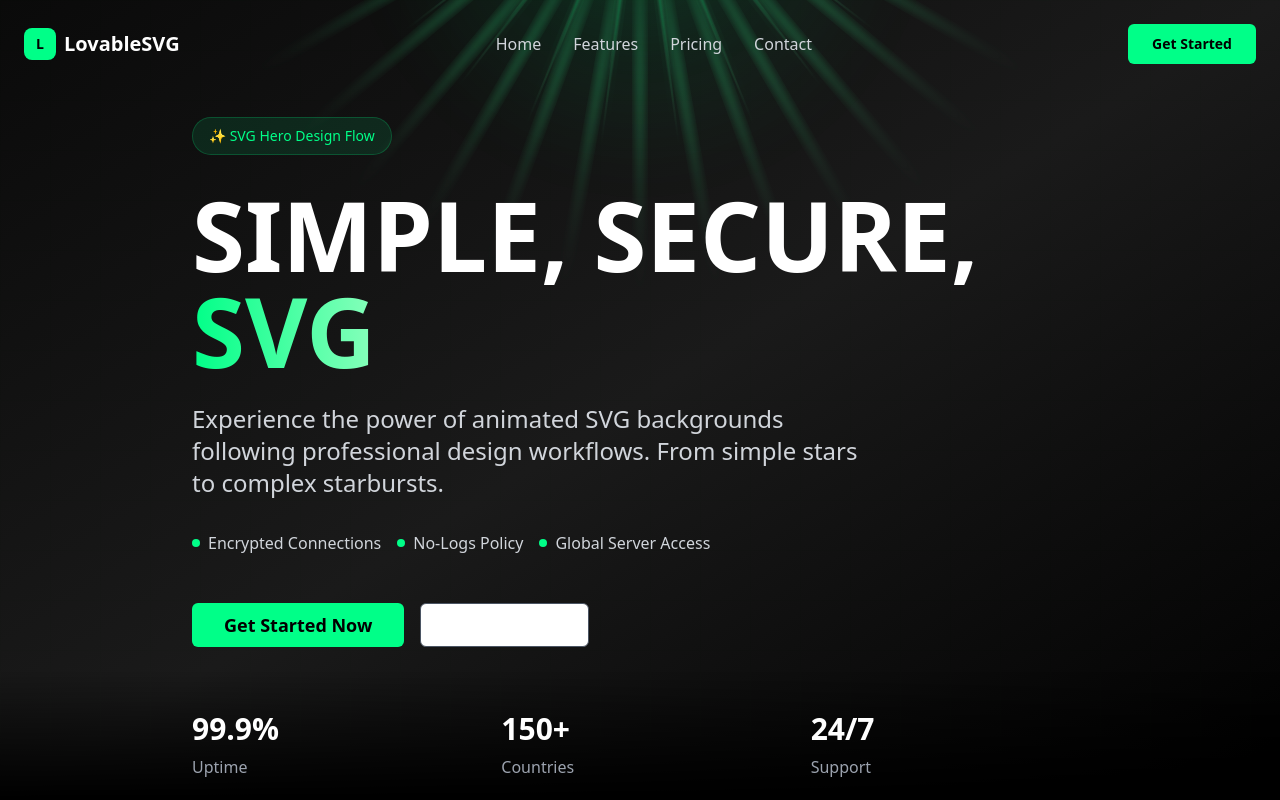
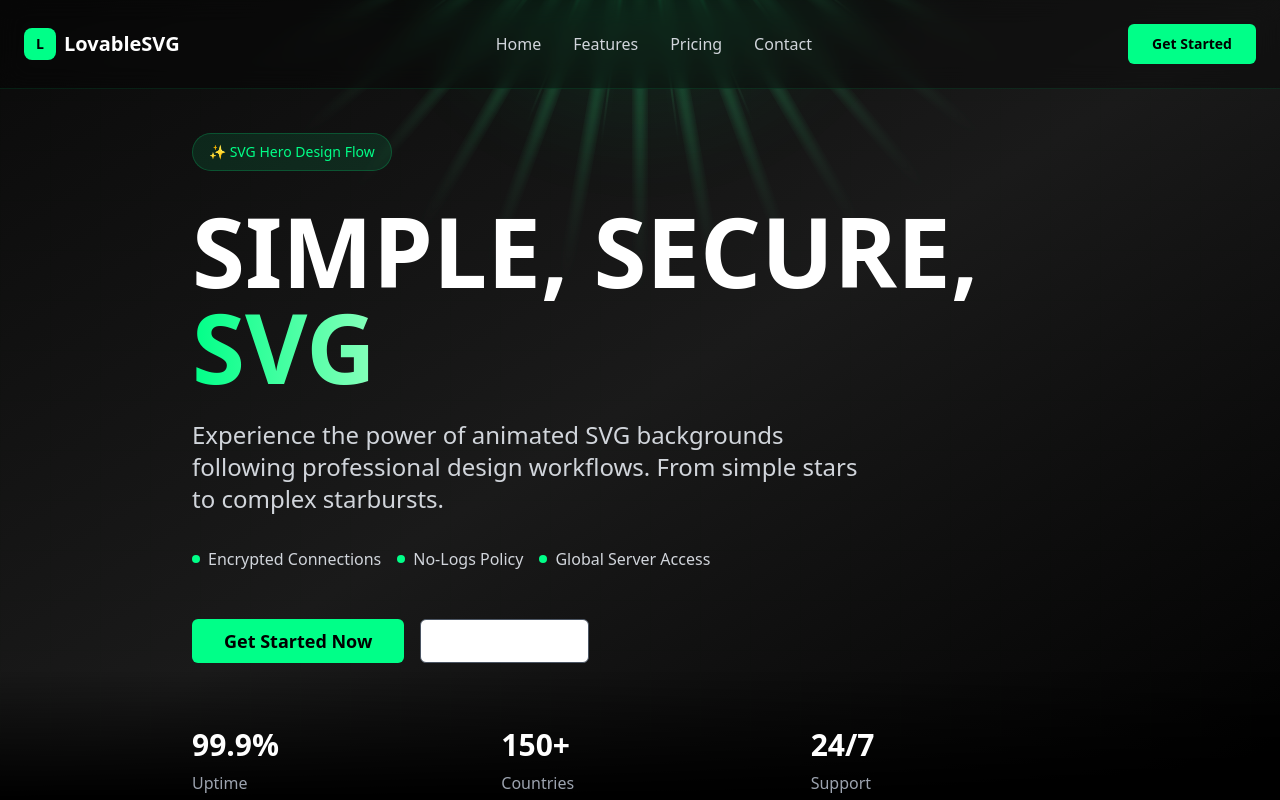
Before and after one commit to benjamintumwesigye/arxcess-website, a React (Vite) app: page / in a window 1280 px wide. Shown: the top 800 px of the page. Built offline with nearby package versions, Linux system fonts and the light colour scheme.

Commit message:
Fix: Sticky header with blur effect
Implement a sticky header that floats on scroll with a blurred, transparent background, ensuring content visibility.

```diff
--- a/src/components/Hero.tsx
+++ b/src/components/Hero.tsx
@@ -9,9 +9,9 @@ const Hero = () => {
       {/* Starburst Background - Step 4: Integration */}
       <StarburstBackground />
 
-      {/* Navigation */}
-      <nav className="absolute top-0 left-0 right-0 z-20 p-6">
-        <div className="max-w-7xl mx-auto flex items-center justify-between">
+      {/* Navigation - now with sticky positioning and backdrop blur */}
+      <nav className="fixed top-0 left-0 right-0 z-30 backdrop-blur-md bg-black/30 border-b border-hero-green/10">
+        <div className="max-w-7xl mx-auto flex items-center justify-between p-6">
           <div className="flex items-center space-x-2">
             <div className="w-8 h-8 bg-hero-green rounded-lg flex items-center justify-center">
               <span className="text-black font-bold text-sm">L</span>
@@ -34,8 +34,8 @@ const Hero = () => {
         </div>
       </nav>
 
-      {/* Main Content */}
-      <div className="relative z-10 max-w-7xl mx-auto px-6 pt-24">
+      {/* Main Content - Added padding-top to account for the fixed header */}
+      <div className="relative z-10 max-w-7xl mx-auto px-6 pt-32">
         <div className="max-w-4xl">
           {/* Badge */}
           <div className="inline-flex items-center px-4 py-2 bg-hero-green/10 border border-hero-green/20 rounded-full mb-8 animate-fade-in-up">
--- a/tailwind.config.ts
+++ b/tailwind.config.ts
@@ -1,4 +1,3 @@
-
 import type { Config } from "tailwindcss";
 
 export default {
@@ -92,7 +91,6 @@ export default {
 						height: '0'
 					}
 				},
-				// Removed 'starburst-rotate' animation since we're not using it anymore
 				'fade-in-up': {
 					'0%': {
 						opacity: '0',
@@ -117,9 +115,11 @@ export default {
 			animation: {
 				'accordion-down': 'accordion-down 0.2s ease-out',
 				'accordion-up': 'accordion-up 0.2s ease-out',
-				// Removed 'starburst' animation
 				'fade-in-up': 'fade-in-up 0.8s ease-out',
 				'glow-pulse': 'glow-pulse 4s ease-in-out infinite'
+			},
+			backdropBlur: {
+				xs: '2px',
 			}
 		}
 	},
```
